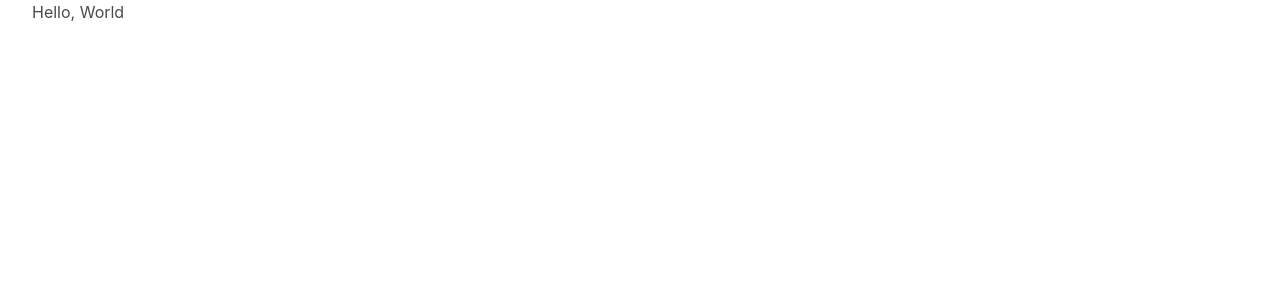
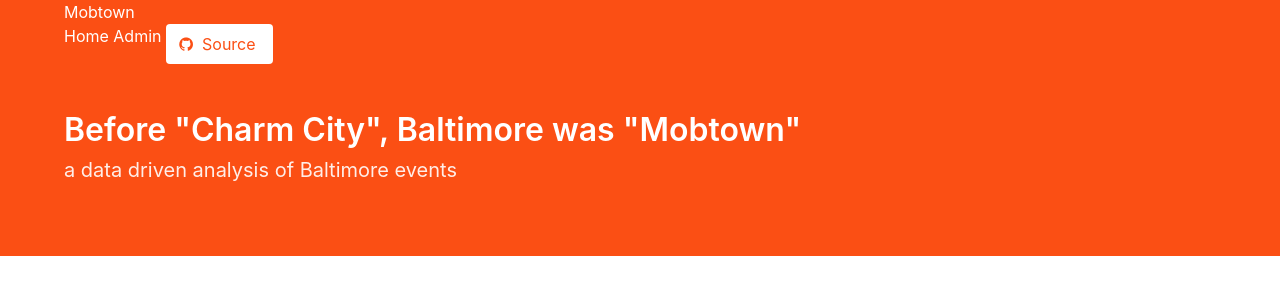
Before and after one commit to gilday/mobtown, a website built with webpack: page build/index.html in a window 1280 px wide. Built offline with nearby package versions, Linux system fonts and the light colour scheme; some packages are replaced by stand-ins of ours.

Commit message:
integrate font-awesome

```diff
--- a/package.json
+++ b/package.json
@@ -15,6 +15,7 @@
     "babel-loader": "^6.2.10",
     "babel-preset-es2015": "^6.18.0",
     "css-loader": "^0.26.1",
+    "file-loader": "^0.9.0",
     "html-webpack-plugin": "^2.26.0",
     "node-sass": "^4.3.0",
     "raw-loader": "^0.5.1",
@@ -25,6 +26,7 @@
     "webpack-dev-server": "^1.16.2"
   },
   "dependencies": {
-    "bulma": "^0.3.0"
+    "bulma": "^0.3.0",
+    "font-awesome": "^4.7.0"
   }
 }
--- a/src/index.js
+++ b/src/index.js
@@ -3,4 +3,5 @@ const mobtown = require('./mobtown')
 
 // add the root component then bootstrap angular
 angular.element(document.body).prepend('<mobtown></mobtown>')
+// add fontawesome cdn
 angular.bootstrap(document, [mobtown])
--- a/src/mobtown/mobtown.tpl.html
+++ b/src/mobtown/mobtown.tpl.html
@@ -1,3 +1,34 @@
-<div class="container is-fluid">
-    <h1>Hello, World</h1>
+<div>
+    <header>
+        <div class="hero is-primary">
+            <div class="hero-head">
+                <div class="nav">
+                    <div class="container">
+                        <div class="nav-left">
+                            <a class="nav-item">Mobtown</a>
+                        </div>
+                        <div class="nav-right nav-menu">
+                            <a class="nav-item">Home</a>
+                            <a class="nav-item">Admin</a>
+                            <span class="nav-item">
+                                <a class="button is-primary is-inverted">
+                                    <span class="icon">
+                                        <i class="fa fa-github"></i>
+                                    </span>
+                                    <span>Source</span>
+                                </a>
+                            </span>
+                        </div>
+                    </div>
+                </div>
+            </div>
+            <div class="hero-body">
+                <div class="container">
+                    <h1 class="title">Before "Charm City", Baltimore was "Mobtown"<br><small class="subtitle">a data driven analysis of Baltimore events</small><h1>
+                </div>
+            </div>
+        </div>
+    </header>
+    <div class="container is-fluid">
+    </div>
 </div>
--- a/src/mobtown/styles.scss
+++ b/src/mobtown/styles.scss
@@ -1,4 +1,9 @@
 /* root component `mobtown` defines cascading styles from bulma framework */
 
 /* import all of bulma (todo only import the pieces needed for this component) */
-@import "~bulma/bulma"
+$orange: rgb(251, 79, 20);
+$primary: $orange;
+@import "~bulma/bulma";
+/* import font-awesome */
+$fa-font-path: "~font-awesome/fonts";
+@import "~font-awesome/scss/font-awesome";
--- a/webpack.config.js
+++ b/webpack.config.js
@@ -6,7 +6,6 @@ module.exports = {
   module: {
     loaders: [{
       test: /\.scss$/,
-      exclude: /node_modules/,
       loader: 'style-loader!css-loader!sass-loader'
     }, {
       test: /\.js$/,
@@ -14,8 +13,10 @@ module.exports = {
       loader: 'babel-loader'
     }, {
       test: /\.html$/,
-      exclude: /node_modules/,
       loader: 'raw-loader'
+    }, {
+      test: /\.(ttf|eot|svg|woff(2)?)(\?[a-z0-9=&.]+)?$/,
+      loader: 'file-loader'
     }]
   },
   output: {
```
